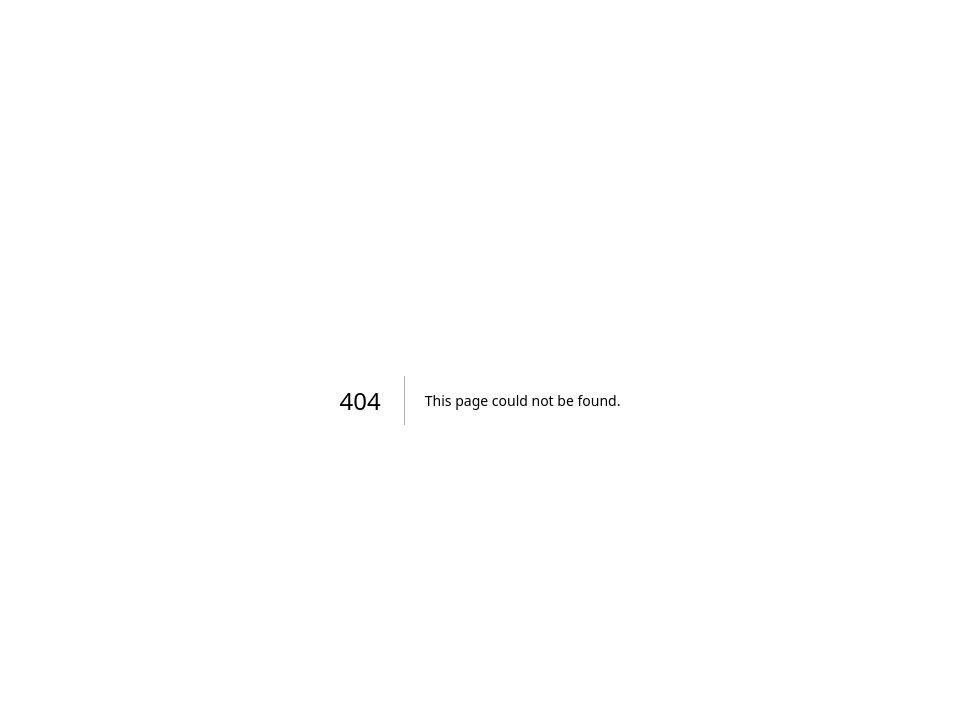
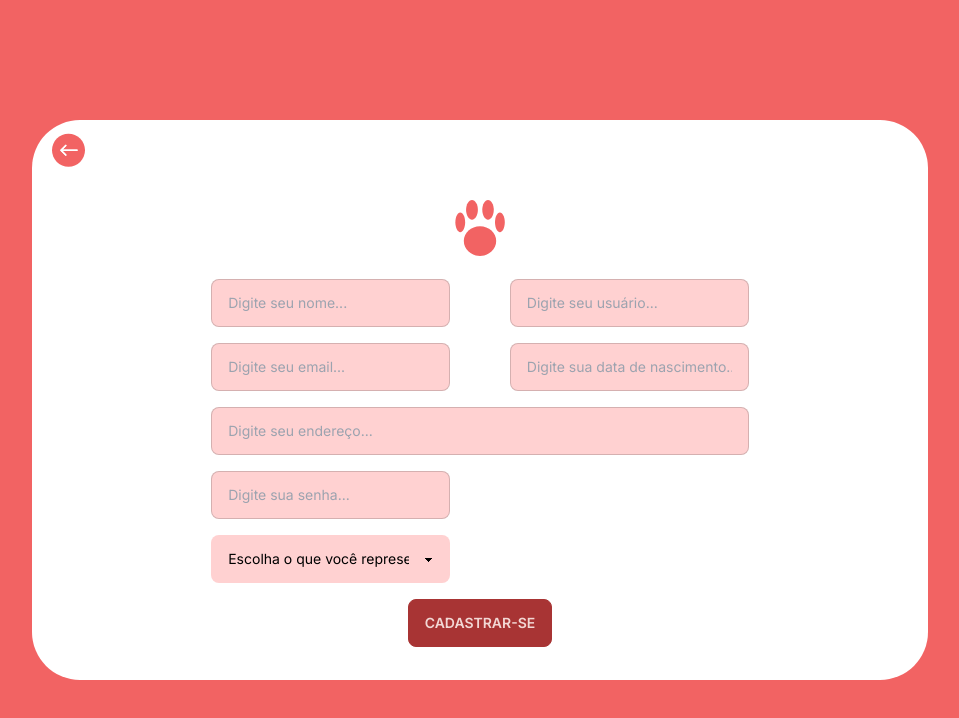
Before and after one commit to Bruno-Venturini/adote-me, a Next.js app: page /cadastro in a window 1280 px wide. Before the commit this address had no page. Shown: the top 718 px of the page, without its empty margins (160-1119 px from the left). Built offline with nearby package versions, Linux system fonts and the light colour scheme.

Commit message:
#009 Tela de cadastro

```diff
--- /dev/null
+++ b/src/app/cadastro/page.tsx
@@ -0,0 +1,61 @@
+import React from "react";
+
+export default function Cadastro() {
+    return (
+        <div className="bg-secondary">
+            <div className="h-screen w-full flex items-center place-content-center">
+                <div className="bg-white flex artboard grid grid-cols-5 grid-flow-row phone-square-lg place-content-baseline ">
+                    <div className="items-start mt-3 ml-5 row-start-1">
+                        <a href="/login">
+                            <svg width="33px" height="35px" viewBox="0 0 66 69" fill="none" xmlns="http://www.w3.org/2000/svg">
+                                <circle cx="33" cy="36" r="33" fill="#F26363"/>
+                                <path d="M16.9393 34.9393C16.3536 35.5251 16.3536 36.4749 16.9393 37.0607L26.4853 46.6066C27.0711 47.1924 28.0208 47.1924 28.6066 46.6066C29.1924 46.0208 29.1924 45.0711 28.6066 44.4853L20.1213 36L28.6066 27.5147C29.1924 26.9289 29.1924 25.9792 28.6066 25.3934C28.0208 24.8076 27.0711 24.8076 26.4853 25.3934L16.9393 34.9393ZM51 34.5L18 34.5V37.5L51 37.5V34.5Z" fill="white"/>
+                                <path d="M16.9393 34.9393C16.3536 35.5251 16.3536 36.4749 16.9393 37.0607L26.4853 46.6066C27.0711 47.1924 28.0208 47.1924 28.6066 46.6066C29.1924 46.0208 29.1924 45.0711 28.6066 44.4853L20.1213 36L28.6066 27.5147C29.1924 26.9289 29.1924 25.9792 28.6066 25.3934C28.0208 24.8076 27.0711 24.8076 26.4853 25.3934L16.9393 34.9393ZM51 34.5L18 34.5V37.5L51 37.5V34.5Z" fill="white"/>
+                            </svg>
+                        </a>
+                    </div>
+                    <div className="flex place-content-center mt-20 row-start-1 row-span-1 col-start-3">
+                        <svg width="50px" viewBox="0 0 140 175" fill="none" xmlns="http://www.w3.org/2000/svg"> <path d="M115.36 115.117C115.36 138.08 95.0515 156.695 69.9999 156.695C44.9483 156.695 24.6399 138.08 24.6399 115.117C24.6399 92.1541 44.9483 73.539 69.9999 73.539C95.0515 73.539 115.36 92.1541 115.36 115.117Z" fill="#F26363"/><path d="M139.432 62.6316C139.432 77.8921 133.291 90.2632 125.716 90.2632C118.141 90.2632 112 77.8921 112 62.6316C112 47.3711 118.141 35 125.716 35C133.291 35 139.432 47.3711 139.432 62.6316Z" fill="#F26363"/><path d="M28.4324 62.6316C28.4324 77.8921 22.2915 90.2632 14.7162 90.2632C7.14096 90.2632 1 77.8921 1 62.6316C1 47.3711 7.14096 35 14.7162 35C22.2915 35 28.4324 47.3711 28.4324 62.6316Z" fill="#F26363"/><path d="M108.567 27.6316C108.567 42.8921 101.368 55.2632 92.4864 55.2632C83.605 55.2632 76.4053 42.8921 76.4053 27.6316C76.4053 12.3711 83.605 0 92.4864 0C101.368 0 108.567 12.3711 108.567 27.6316Z" fill="#F26363"/><path d="M64.1081 27.6316C64.1081 42.8921 56.6966 55.2632 47.5541 55.2632C38.4115 55.2632 31 42.8921 31 27.6316C31 12.3711 38.4115 0 47.5541 0C56.6966 0 64.1081 12.3711 64.1081 27.6316Z" fill="#F26363"/></svg>
+                    </div>
+                    <div className="mt-4 row-start-2 col-start-2 col-span-2 flex place-content-start items-center">
+                        <input type="text" placeholder="Digite seu nome..."
+                               className="bg-primary input input-md input-bordered w-8/12 max-w-xs placeholder-gray-400 text-black"/>
+                    </div>
+                    <div className="mt-4 row-start-2  col-start-3 col-span-2 flex place-content-end items-center">
+                        <input type="text" placeholder="Digite seu usuário..."
+                               className="bg-primary input input-md input-bordered w-8/12 max-w-xs placeholder-gray-400 text-black"/>
+                    </div>
+                    <div className="mt-4 row-start-3 col-start-2 col-span-2 flex place-content-start items-center">
+                        <input type="text" placeholder="Digite seu email..."
+                               className="bg-primary input input-md input-bordered w-8/12 max-w-xs placeholder-gray-400 text-black"/>
+                    </div>
+                    <div className="mt-4 row-start-3  col-start-3 col-span-2 flex place-content-end items-center">
+                        <input type="text" placeholder="Digite sua data de nascimento..."
+                               className="bg-primary input input-md input-bordered w-8/12 max-w-xs placeholder-gray-400 text-black"/>
+                    </div>
+                    <div className="mt-4 row-start-4 col-start-2 col-end-5 flex place-content-start items-center">
+                        <input type="text" placeholder="Digite seu endereço..."
+                               className="bg-primary input input-md input-bordered w-full placeholder-gray-400 text-black"/>
+                    </div>
+                    <div className="mt-4 row-start-5  col-start-2 col-span-2 flex place-content-start items-center">
+                        <input type="password" placeholder="Digite sua senha..."
+                               className="bg-primary input input-md input-bordered w-8/12 placeholder-gray-400 text-black"/>
+                    </div>
+                    <div className="mt-4 row-start-6 col-start-2 col-span-2 flex place-content-start items-center">
+                        <select className="bg-primary select w-8/12 text-black max-w-xs selected">
+                            <option selected disabled>Escolha o que você representa</option>
+                            <option>Pessoa física</option>
+                            <option>Instituição privada</option>
+                            <option>ONG (Organização não governamental)</option>
+                        </select>
+                    </div>
+                    <div className="row-start-7 col-start-3 mt-4 flex items-center place-content-center">
+                        <div>
+                            <button className="btn btn-accent">Cadastrar-se</button>
+                        </div>
+                    </div>
+                </div>
+            </div>
+        </div>
+    );
+}
--- a/src/app/globals.css
+++ b/src/app/globals.css
@@ -52,3 +52,8 @@ body {
   height: 60%;
   border-radius: 3rem;
 }
+.artboard.phone-square-lg {
+  width: 70%;
+  height: 70%;
+  border-radius: 3rem;
+}
--- a/src/app/login/page.tsx
+++ b/src/app/login/page.tsx
@@ -1,16 +1,20 @@
 import {Navigation} from "@/components/navigation/navigation";
+import React, {useState} from "react";
 
-export default function Home() {
+export default function Login() {
+
     return (
         <div className="bg-secondary">
             <div className="h-screen w-full flex items-center place-content-center">
                 <div className="bg-white flex artboard grid grid-cols-3 grid-flow-row phone-square place-content-baseline ">
                     <div className="items-start mt-3 ml-5 row-span-2">
+                        <a href="/">
                             <svg width="33px" height="35px" viewBox="0 0 66 69" fill="none" xmlns="http://www.w3.org/2000/svg">
                                 <circle cx="33" cy="36" r="33" fill="#F26363"/>
                                 <path d="M16.9393 34.9393C16.3536 35.5251 16.3536 36.4749 16.9393 37.0607L26.4853 46.6066C27.0711 47.1924 28.0208 47.1924 28.6066 46.6066C29.1924 46.0208 29.1924 45.0711 28.6066 44.4853L20.1213 36L28.6066 27.5147C29.1924 26.9289 29.1924 25.9792 28.6066 25.3934C28.0208 24.8076 27.0711 24.8076 26.4853 25.3934L16.9393 34.9393ZM51 34.5L18 34.5V37.5L51 37.5V34.5Z" fill="white"/>
                                 <path d="M16.9393 34.9393C16.3536 35.5251 16.3536 36.4749 16.9393 37.0607L26.4853 46.6066C27.0711 47.1924 28.0208 47.1924 28.6066 46.6066C29.1924 46.0208 29.1924 45.0711 28.6066 44.4853L20.1213 36L28.6066 27.5147C29.1924 26.9289 29.1924 25.9792 28.6066 25.3934C28.0208 24.8076 27.0711 24.8076 26.4853 25.3934L16.9393 34.9393ZM51 34.5L18 34.5V37.5L51 37.5V34.5Z" fill="white"/>
                             </svg>
+                        </a>
                     </div>
                     <div className="flex place-content-center mt-20 row-span-2">
                         <svg width="50px" viewBox="0 0 140 175" fill="none" xmlns="http://www.w3.org/2000/svg"> <path d="M115.36 115.117C115.36 138.08 95.0515 156.695 69.9999 156.695C44.9483 156.695 24.6399 138.08 24.6399 115.117C24.6399 92.1541 44.9483 73.539 69.9999 73.539C95.0515 73.539 115.36 92.1541 115.36 115.117Z" fill="#F26363"/><path d="M139.432 62.6316C139.432 77.8921 133.291 90.2632 125.716 90.2632C118.141 90.2632 112 77.8921 112 62.6316C112 47.3711 118.141 35 125.716 35C133.291 35 139.432 47.3711 139.432 62.6316Z" fill="#F26363"/><path d="M28.4324 62.6316C28.4324 77.8921 22.2915 90.2632 14.7162 90.2632C7.14096 90.2632 1 77.8921 1 62.6316C1 47.3711 7.14096 35 14.7162 35C22.2915 35 28.4324 47.3711 28.4324 62.6316Z" fill="#F26363"/><path d="M108.567 27.6316C108.567 42.8921 101.368 55.2632 92.4864 55.2632C83.605 55.2632 76.4053 42.8921 76.4053 27.6316C76.4053 12.3711 83.605 0 92.4864 0C101.368 0 108.567 12.3711 108.567 27.6316Z" fill="#F26363"/><path d="M64.1081 27.6316C64.1081 42.8921 56.6966 55.2632 47.5541 55.2632C38.4115 55.2632 31 42.8921 31 27.6316C31 12.3711 38.4115 0 47.5541 0C56.6966 0 64.1081 12.3711 64.1081 27.6316Z" fill="#F26363"/></svg>
@@ -23,10 +27,16 @@ export default function Home() {
                         <input type="text" placeholder="Digite sua senha..."
                                className="bg-primary input input-bordered input-black w-full max-w-xs placeholder-gray-400 text-black"/>
                     </div>
-                    <div className="row-start-7 col-span-2 mt-4 mr-2 flex items-end place-content-end">
+                    <div className="row-start-7 col-start-2 mt-4 ml-2 flex items-center place-content-start">
+
+                    </div>
+                    <div className="row-start-7 col-start-2 mt-4 ml-2 flex items-end place-content-start">
                         <div>
                             <button className="btn btn-accent">Login</button>
                         </div>
+                        <a href="/cadastro" className="font-medium text-blue-600 text-sm ml-2 dark:text-accent hover:underline">
+                            Não tem uma conta? cadastre-se
+                        </a>
                     </div>
                 </div>
             </div>
--- a/src/components/navigation/sidebar.jsx
+++ b/src/components/navigation/sidebar.jsx
@@ -6,9 +6,9 @@ export function Sidebar() {
                 <ul className="menu p-4 w-64 h-full bg-base-100 text-base-content">
                     <div>
                         <div>
-                            <button className="row-span-1 btn btn-accent w-full px-5">
+                            <a href="/login" className="row-span-1 btn btn-accent w-full px-5">
                                 Login
-                            </button>
+                            </a>
                         </div>
                     </div>
                 </ul>
```
Lines whose indentation alone changed are shown as unchanged.
